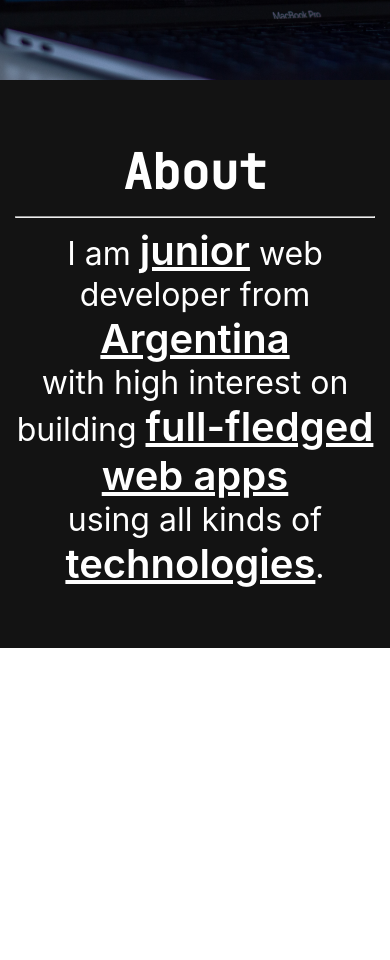
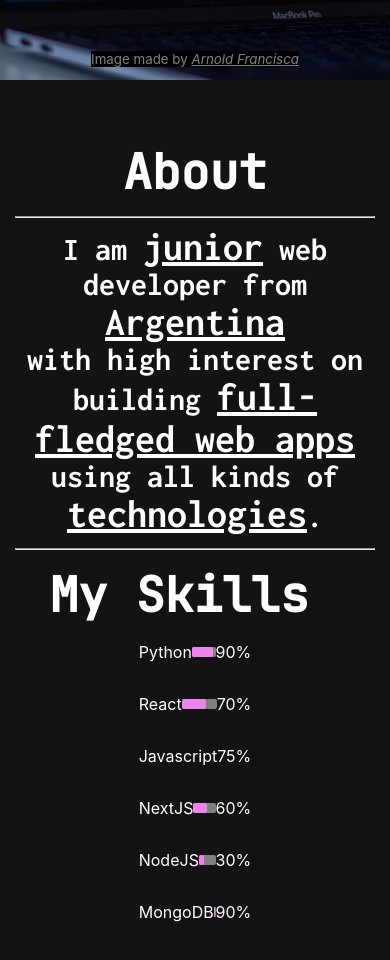
Before and after one commit to ticua07/portfolio, a Next.js app: page / in a window 390 px wide. Shown: the part 540-1500 px from the top of the page. Before the commit the page ends 1188 px from the top, so only its background shows below. Built offline with nearby package versions, Linux system fonts and the light colour scheme.

Commit message:
Added Skill section

```diff
--- a/components/Introduction.tsx
+++ /dev/null
@@ -1,21 +0,0 @@
-import type { NextPage } from "next";
-import Image from "next/image";
-import styles from "../styles/Introduction.module.css";
-
-const Introduction: NextPage = () => {
-  return (
-    <div className={styles.container}>
-      <Image
-        className={styles.pfp}
-        src="/../public/pfp.webp"
-        alt="profile"
-        height={192}
-        width={192}
-      />
-
-      <h1 className={styles.name}>Ticua</h1>
-    </div>
-  );
-};
-
-export default Introduction;
--- /dev/null
+++ b/components/SkillBar.tsx
@@ -0,0 +1,22 @@
+import styles from "../styles/SkillBar.module.css";
+
+type Props = {
+  skill: string;
+  percentage: number;
+};
+
+const SkillBar: React.FC<Props> = ({ skill, percentage }) => {
+  const width = percentage.toString() + "%";
+
+  return (
+    <div className={styles.container}>
+      <p className={styles.skill}>{skill}</p>
+      <div className={styles.bar__container}>
+        <div className={styles.bar__completed} style={{ width: width }}></div>
+      </div>
+      <p className={styles.percentage}>{width}</p>
+    </div>
+  );
+};
+
+export default SkillBar;
--- a/pages/index.tsx
+++ b/pages/index.tsx
@@ -1,9 +1,10 @@
 import type { NextPage } from "next";
 import Head from "next/head";
 import Script from "next/script";
-import About from "../components/About";
-import Introduction from "../components/Introduction";
-import NavBar from "../components/Navbar";
+import About from "../sections/About";
+import Introduction from "../sections/Introduction";
+import NavBar from "../sections/Navbar";
+import Skills from "../sections/Skills";
 
 const Home: NextPage = () => {
   return (
@@ -15,6 +16,7 @@ const Home: NextPage = () => {
       <NavBar />
       <Introduction />
       <About />
+      <Skills />
     </div>
   );
 };
--- /dev/null
+++ b/sections/Introduction.tsx
@@ -0,0 +1,53 @@
+import type { NextPage } from "next";
+import Image from "next/image";
+import { useEffect, useRef } from "react";
+import styles from "../styles/Introduction.module.css";
+
+const Introduction: NextPage = () => {
+  const player = useRef(null);
+
+  useEffect(() => {
+    // @ts-ignore
+    player.current.src = "../public/Meow - Sound Effect-6wvFozENHb8.mp3";
+    // player.current.play();
+  }, []);
+
+  return (
+    <div className={styles.container}>
+      <audio ref={player} />
+      <div>
+        <Image
+          onClick={() => {
+            player.current.play();
+          }}
+          className={styles.pfp}
+          src="/../public/pfp.webp"
+          alt="profile"
+          height={192}
+          width={192}
+        />
+      </div>
+
+      <h1 className={styles.name}>Ticua</h1>
+      <small
+        style={{
+          color: "gray",
+          marginTop: "97.6px",
+          backgroundColor: "black",
+        }}
+      >
+        Image made by{" "}
+        <i>
+          <a
+            style={{ textDecoration: "underline" }}
+            href="https://unsplash.com/es/@clark_fransa"
+          >
+            Arnold Francisca
+          </a>
+        </i>
+      </small>
+    </div>
+  );
+};
+
+export default Introduction;
--- /dev/null
+++ b/sections/Skills.tsx
@@ -0,0 +1,24 @@
+import type { NextPage } from "next";
+import SkillBar from "../components/SkillBar";
+import styles from "../styles/Skills.module.css";
+
+const Skills: NextPage = () => {
+  return (
+    <div className={styles.container}>
+      <div className={styles.title__container}>
+        <hr className={styles.separator} />
+        <h2 className={styles.title}>My Skills</h2>
+      </div>
+      <div className={styles.text__container}>
+        <SkillBar skill="Python" percentage={90} />
+        <SkillBar skill="React" percentage={70} />
+        <SkillBar skill="Javascript" percentage={75} />
+        <SkillBar skill="NextJS" percentage={60} />
+        <SkillBar skill="NodeJS" percentage={30} />
+        <SkillBar skill="MongoDB" percentage={90} />
+      </div>
+    </div>
+  );
+};
+
+export default Skills;
--- a/styles/About.module.css
+++ b/styles/About.module.css
@@ -1,5 +1,6 @@
 .container {
   display: flex;
+  height: 400px;
   padding-inline: 15px;
   padding-block: 60px;
   width: 100%;
@@ -15,7 +16,10 @@
 }
 
 .text__container {
+  font-family: "Inconsolata";
   flex: 0.6;
+  align-self: center;
+  row-gap: 110px;
 }
 
 .about__text {
--- a/styles/Introduction.module.css
+++ b/styles/Introduction.module.css
@@ -10,6 +10,7 @@
 }
 
 .pfp {
+  align-self: center;
   border-radius: 50px;
 }
 
--- /dev/null
+++ b/styles/SkillBar.module.css
@@ -0,0 +1,31 @@
+.bar__container {
+  flex: 0.8;
+  display: block;
+  background-color: gray;
+  width: 100%;
+  height: 10px;
+  border-radius: 2px;
+}
+
+.bar__completed {
+  display: block;
+  background-color: violet;
+  height: 10px;
+  border-radius: 2px;
+}
+
+.container {
+  color: white;
+  display: flex;
+  flex-direction: row;
+  align-items: center;
+}
+
+.skill {
+  flex: 0.2;
+}
+
+.percentage {
+  flex: 0.2;
+  text-align: end;
+}
--- /dev/null
+++ b/styles/Skills.module.css
@@ -0,0 +1,129 @@
+.container {
+  display: flex;
+  flex-direction: row-reverse;
+  min-height: 400px;
+  padding-inline: 15px;
+  padding-block: 60px;
+  width: 100%;
+  background-color: #131313;
+}
+
+.title__container {
+  width: 100%;
+  display: flex;
+  flex-direction: row;
+  gap: 5px;
+  flex: 0.4;
+}
+
+.text__container {
+  flex: 0.6;
+  align-self: center;
+}
+
+.about__text {
+  flex: 0.8;
+  text-align: center;
+  color: white;
+  font-size: 32px;
+  margin: 0;
+}
+
+.keyword {
+  /* font-family: "SquarePeg"; */
+  font-size: 40px;
+  text-decoration: underline;
+  font-weight: 600;
+  /* letter-spacing: 3px; */
+  font-style: normal;
+}
+
+.title {
+  text-align: end;
+  align-self: center;
+  flex: 0.1;
+  padding-left: 2rem;
+  color: white;
+  margin: 0;
+  font-family: "JetBrainsMono";
+  font-size: 48px;
+}
+
+@media only screen and (max-width: 750px) {
+  .container {
+    flex-direction: column;
+    align-items: center;
+  }
+  .title__container {
+    flex-direction: column;
+  }
+  .title {
+    padding-left: 0px;
+  }
+  .separator {
+    width: 100%;
+  }
+}
+.container {
+  display: flex;
+  padding-inline: 15px;
+  padding-block: 60px;
+  width: 100%;
+  background-color: #131313;
+}
+
+.title__container {
+  width: 100%;
+  display: flex;
+  flex-direction: row;
+  gap: 5px;
+  flex: 0.4;
+}
+
+.text__container {
+  flex: 0.6;
+  align-self: center;
+}
+
+.about__text {
+  flex: 0.8;
+  text-align: center;
+  color: white;
+  font-size: 32px;
+  margin: 0;
+}
+
+.keyword {
+  /* font-family: "SquarePeg"; */
+  font-size: 40px;
+  text-decoration: underline;
+  font-weight: 600;
+  /* letter-spacing: 3px; */
+  font-style: normal;
+}
+
+.title {
+  align-self: center;
+  flex: 0.1;
+  padding-right: 2rem;
+  color: white;
+  margin: 0;
+  font-family: "JetBrainsMono";
+  font-size: 48px;
+}
+
+@media only screen and (max-width: 750px) {
+  .container {
+    flex-direction: column;
+    align-items: center;
+  }
+  .title__container {
+    flex-direction: column;
+  }
+  .title {
+    padding-left: 0px;
+  }
+  .separator {
+    width: 100%;
+  }
+}
```
Also changed, not shown: sections/About.tsx (renamed from components/About.tsx), sections/Navbar.tsx (renamed from components/Navbar.tsx), 1 other file (tests, documents, lock files or other folders).
